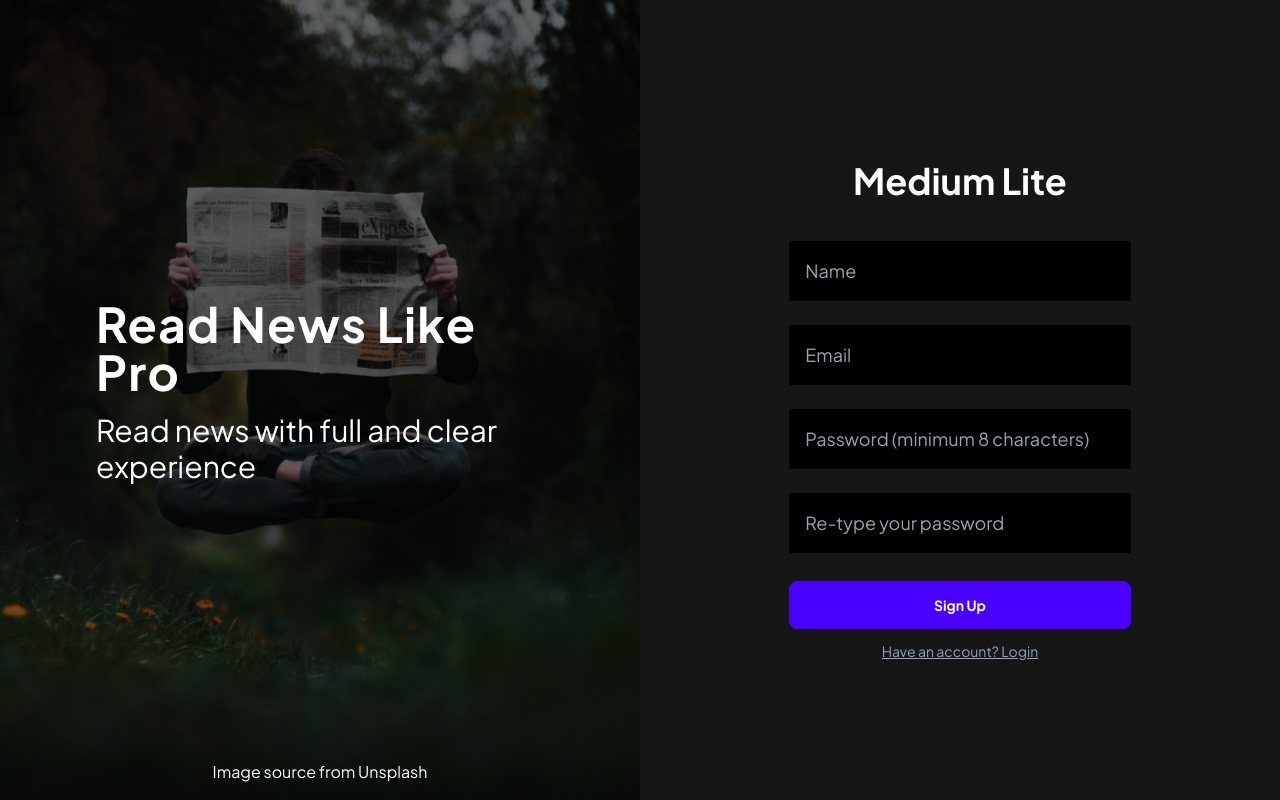
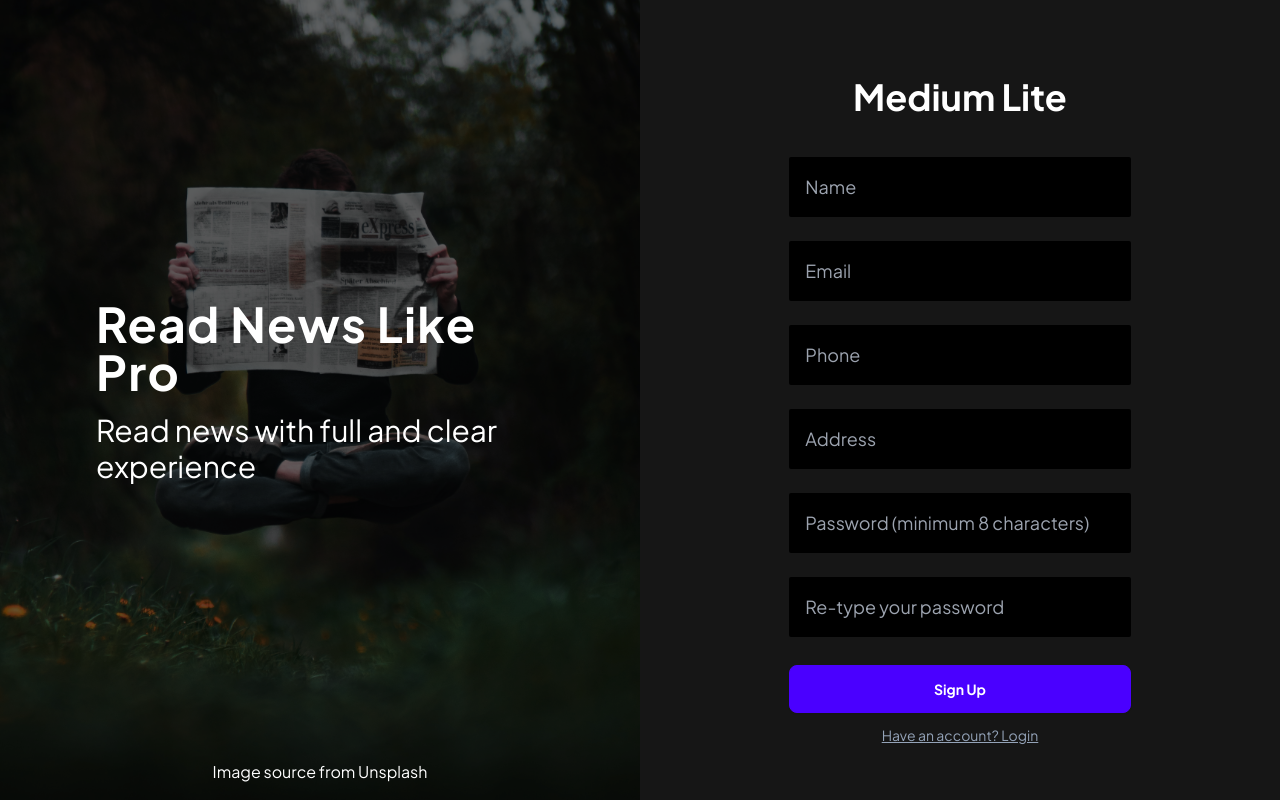
Before and after one commit to yaffalhakim1/medium-but-lite, a Next.js app: page /auth/register in a window 1280 px wide. Built offline with nearby package versions, Linux system fonts and the light colour scheme; data requests are answered from the project's data file.

Commit message:
feat: add 2 more field for register

```diff
--- a/pages/auth/register.tsx
+++ b/pages/auth/register.tsx
@@ -29,6 +29,13 @@
     string | null
   >(null);
 
+  const [validationPhone, setvalidationPhoneError] = useState<string | null>(
+    null
+  );
+  const [validationAddress, setvalidationAddressError] = useState<
+    string | null
+  >(null);
+
   function fieldHandler(e: ChangeEvent<HTMLInputElement>) {
     const ev = e.target;
 
@@ -53,6 +60,22 @@
           ? "Email must include @ symbol"
           : null;
       setvalidationEmailError(emailError);
+    }
+
+    if (ev.name === "phone") {
+      const phone = ev.value;
+      const phoneError =
+        Number(phone) < 10 ? "The minimum character is 10" : null;
+
+      setvalidationPhoneError(phoneError);
+    }
+
+    if (ev.name === "address") {
+      const address = ev.value;
+      const addressError =
+        address.length < 10 ? "The minimum character is 10" : null;
+
+      setvalidationAddressError(addressError);
     }
 
     const pass = ev.name === "password";
@@ -166,8 +189,42 @@
                   required
                 />
                 {validationEmail && (
-                  <p className="mt-2 text-sm text-red-500 border-red-400">
+                  <p className="text-start mt-2   text-sm text-red-500 border-red-400">
                     {validationEmail}
+                  </p>
+                )}
+              </div>
+              <div className="pb-2 pt-4">
+                <input
+                  type="number"
+                  className={`block w-full p-4 text-lg rounded-sm bg-black focus:border-indigo-500 ${
+                    validationPhone && "input-error "
+                  }`}
+                  placeholder="Phone"
+                  name="phone"
+                  onChange={fieldHandler}
+                  required
+                />
+                {validationPhone && (
+                  <p className="mt-2 text-start  text-sm text-red-500 border-red-400">
+                    {validationPhone}
+                  </p>
+                )}
+              </div>
+              <div className="pb-2 pt-4">
+                <input
+                  type="text"
+                  className={`block w-full p-4 text-lg rounded-sm bg-black focus:border-indigo-500 ${
+                    validationAddress && "input-error "
+                  }`}
+                  placeholder="Address"
+                  name="address"
+                  onChange={fieldHandler}
+                  required
+                />
+                {validationAddress && (
+                  <p className="mt-2 text-start  text-sm text-red-500 border-red-400">
+                    {validationAddress}
                   </p>
                 )}
               </div>
@@ -185,7 +242,7 @@
                   required
                 />
                 {validationPassword && (
-                  <p className="mt-2 text-sm text-red-500 border-red-400">
+                  <p className="mt-2 text-start  text-sm text-red-500 border-red-400">
                     {validationPassword}
                   </p>
                 )}
@@ -202,7 +259,7 @@
                   required
                 />
                 {validationConfirmPass && (
-                  <p className="mt-2 text-sm text-red-500 border-red-400">
+                  <p className="mt-2 text-start  text-sm text-red-500 border-red-400">
                     {validationConfirmPass}
                   </p>
                 )}
```
